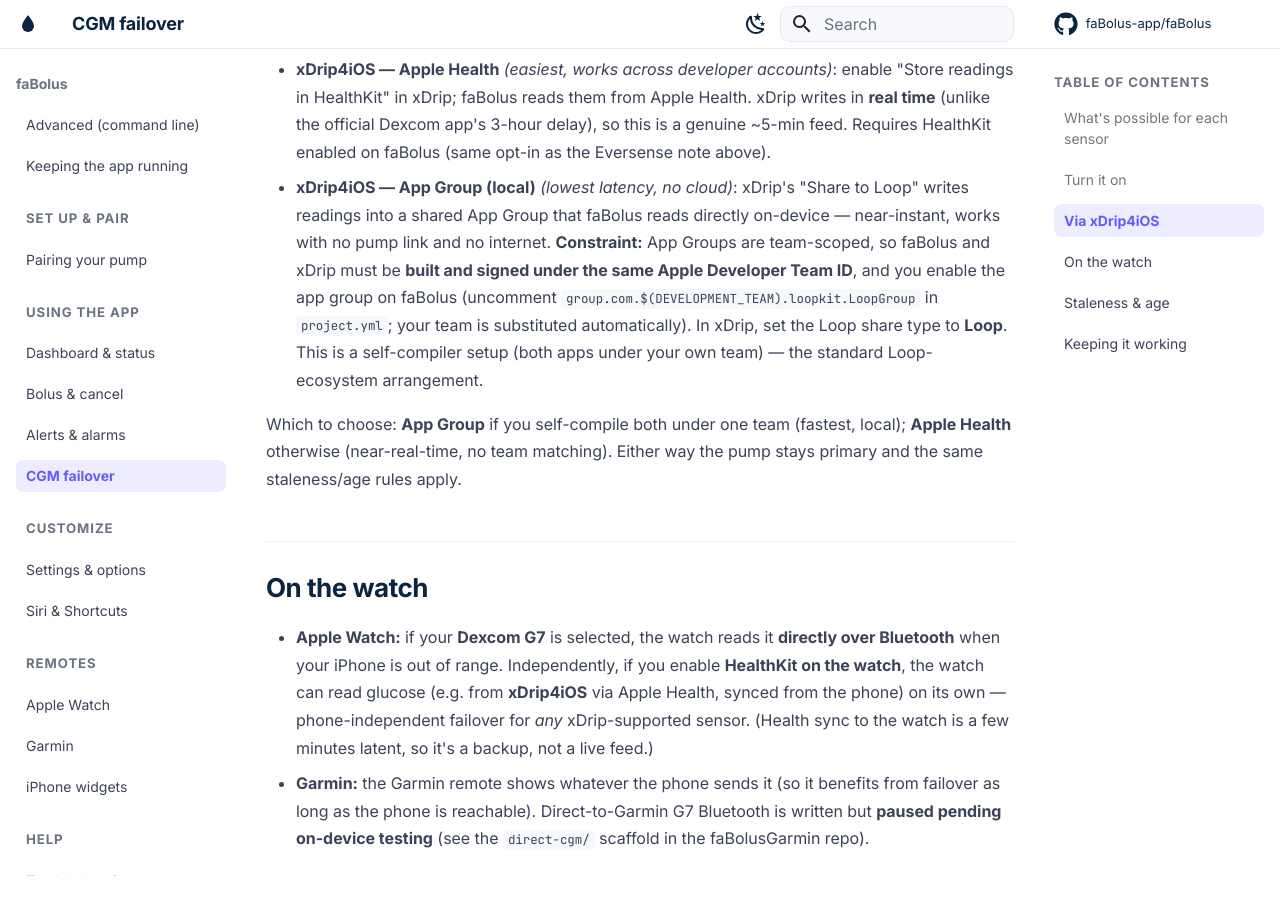
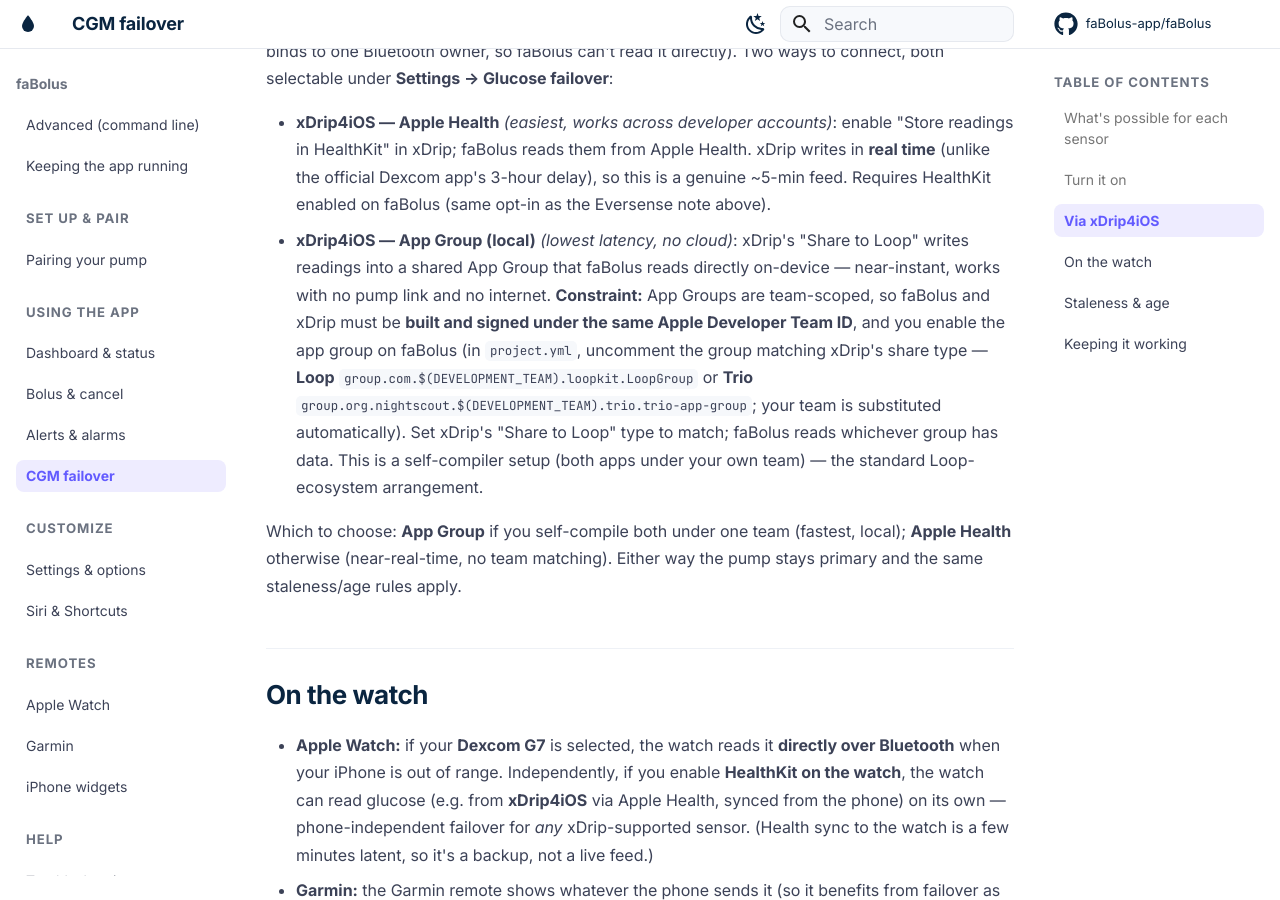
Before and after one commit to faBolus-app/faBolus, an MkDocs documentation site: the page built from docs/operate/cgm-failover.md, in a window 1280 px wide and 900 px high, scrolled down 2427 px. Built offline with MkDocs 1.6.1 and Material for MkDocs 9.7.7, drawn with Linux system fonts in a browser that asks for light colours; comment, search, counter and statistics services are not loaded; some of the changed text lies outside the part shown.

Commit message:
feat(cgm): add xDrip Trio App Group + point G6/Libre rows at xDrip
- XDripAppGroupSource now reads both the Loop and Trio "Share to Loop" groups
  (whichever xDrip writes to); adds the Trio app-group entitlement (opt-in) +
  TrioAppGroupIdentifier Info.plist key. No reason to omit Trio — same team
  substitution, one extra opt-in entitlement.
- Docs: the per-sensor table now lists xDrip4iOS as an alternative for Dexcom
  G6 and FreeStyle Libre 2/3 (a local App Group feed when xDrip is the
  collector, vs their cloud-only fallback); App Group section covers Loop/Trio.

Co-Authored-By: Claude Opus 4.8 <noreply@anthropic.com>

```diff
--- a/docs/operate/cgm-failover.md
+++ b/docs/operate/cgm-failover.md
@@ -26,8 +26,8 @@ Because of that, what an independent feed can be depends on the sensor:
 | Sensor | Failover feed | Notes |
 | --- | --- | --- |
 | **Dexcom G7 / ONE+** | **Direct Bluetooth** (local, no internet) | Listens to the sensor's broadcast alongside the official app. Fastest, works even with no phone/internet. |
-| **Dexcom G6** | **Dexcom Share** (cloud) | The G6 has no spare Bluetooth slot, so cloud is the only option — and Share is slow/unreliable. Last resort. |
-| **FreeStyle Libre 2 / 3** | **LibreLinkUp** (cloud) | Share to a LibreLinkUp follower account. ~5 min. |
+| **Dexcom G6** | **Dexcom Share** (cloud), or **xDrip4iOS** | faBolus can't read a G6 directly (no spare Bluetooth slot), so Share cloud is the fallback (slow/unreliable). Better: if [xDrip4iOS](#via-xdrip4ios) is your G6 collector, faBolus reads it **locally**. |
+| **FreeStyle Libre 2 / 3** | **LibreLinkUp** (cloud), or **xDrip4iOS** (local) | LibreLinkUp follower (~5 min). Better: if [xDrip4iOS](#via-xdrip4ios) reads your Libre, faBolus gets it **locally** via the App Group — no cloud. |
 | **Eversense E3 / 365** | **Apple Health** | The Eversense app writes glucose to Apple Health; faBolus reads it. Requires enabling HealthKit — see below. |
 | **Via xDrip4iOS** (Libre 1/2, Dexcom G5/G6/ONE, + more) | **Apple Health** or **App Group (local)** | Run [xDrip4iOS](https://github.com/JohanDegraeve/xdripswift) for your sensor; faBolus reads what it decodes. Biggest coverage boost — see [Via xDrip4iOS](#via-xdrip4ios) below. |
 | **Any CGM** | **Nightscout** (cloud) | If you already push your CGM to a Nightscout site. |
@@ -69,9 +69,12 @@ read it directly). Two ways to connect, both selectable under **Settings → Glu
   readings into a shared App Group that faBolus reads directly on-device — near-instant, works with
   no pump link and no internet. **Constraint:** App Groups are team-scoped, so faBolus and xDrip must
   be **built and signed under the same Apple Developer Team ID**, and you enable the app group on
-  faBolus (uncomment `group.com.$(DEVELOPMENT_TEAM).loopkit.LoopGroup` in `project.yml`; your team is
-  substituted automatically). In xDrip, set the Loop share type to **Loop**. This is a self-compiler
-  setup (both apps under your own team) — the standard Loop-ecosystem arrangement.
+  faBolus (in `project.yml`, uncomment the group matching xDrip's share type — **Loop**
+  `group.com.$(DEVELOPMENT_TEAM).loopkit.LoopGroup` or **Trio**
+  `group.org.nightscout.$(DEVELOPMENT_TEAM).trio.trio-app-group`; your team is substituted
+  automatically). Set xDrip's "Share to Loop" type to match; faBolus reads whichever group has data.
+  This is a self-compiler setup (both apps under your own team) — the standard Loop-ecosystem
+  arrangement.
 
 Which to choose: **App Group** if you self-compile both under one team (fastest, local); **Apple
 Health** otherwise (near-real-time, no team matching). Either way the pump stays primary and the same
```
Also changed, not shown: project.yml (+8 -4 lines), 1 other file.
